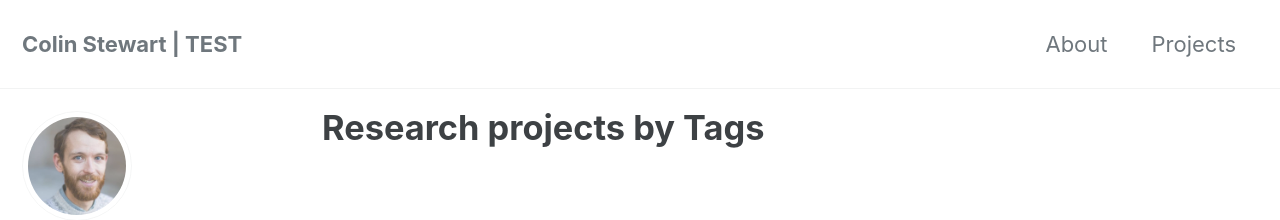
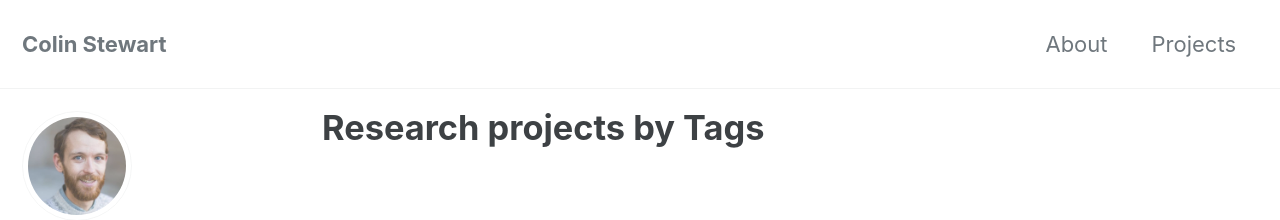
Before and after one commit to ColinJ-Stewart/ColinJ-Stewart.github.io, a Jekyll site: the page built from _pages/projects.md, in a window 1280 px wide. Shown: the top 220 px of the page. Built offline with Jekyll 4.4.1, drawn with Linux system fonts in a browser that asks for light colours; cached includes are drawn as plain includes.

```diff
--- a/_config.yml
+++ b/_config.yml
@@ -16,10 +16,10 @@ minimal_mistakes_skin    : "default" # "air", "aqua", "contrast", "dark", "dirt"
 
 # Site Settings
 locale                   : "en-US"
-title                    : "Colin Stewart | TEST"
+title                    : "Colin Stewart"
 title_separator          : "-"
 subtitle                 : # site tagline that appears below site title in masthead
-name                     : "Colin Stewart"
+name                     : #
 description              : "Research portfolio"
 url                      : # the base hostname & protocol for your site e.g. "https://mmistakes.github.io"
 baseurl                  : # the subpath of your site, e.g. "/blog"
```
